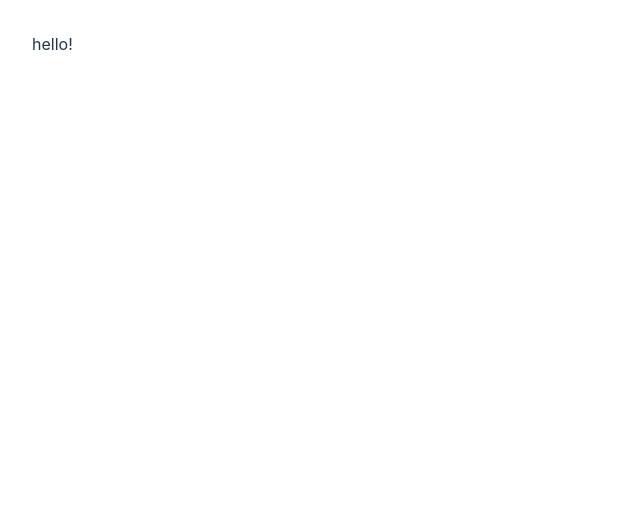
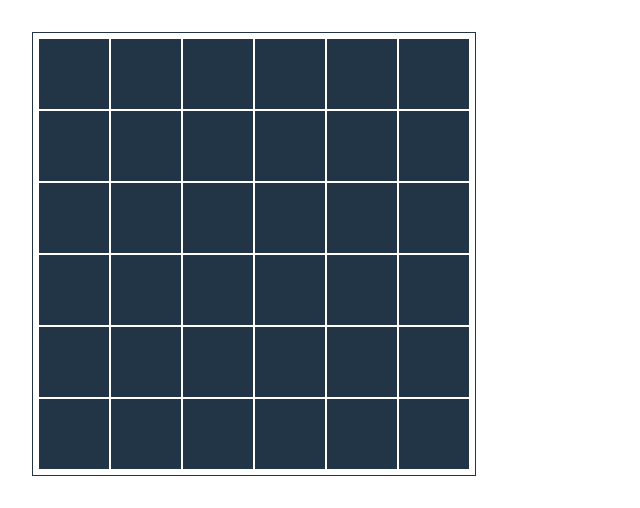
Before and after one commit to limbonalim/Home-Work-54, a React (Vite) app: page / in a window 1280 px wide. Shown: the top 508 px of the page, without its empty margins (0-640 px from the left). Built offline with nearby package versions, Linux system fonts and the light colour scheme.

Commit message:
Add Square and Board component

```diff
--- /dev/null
+++ b/src/components/Board/Board.css
@@ -0,0 +1,8 @@
+.Board{
+  padding: 5px;
+  border: 1px solid;
+  display: flex;
+  flex-wrap: wrap;
+  width: 432px;
+  height: 432px;
+}
--- /dev/null
+++ b/src/components/Board/Board.tsx
@@ -0,0 +1,15 @@
+import React from 'react';
+import './Board.css';
+
+interface Props extends React.PropsWithChildren {
+}
+
+const Board: React.FC<Props> = ({test, children}) => {
+  return (
+    <div className="Board">
+      {children}
+    </div>
+  );
+};
+
+export default Board;
--- /dev/null
+++ b/src/components/Square/Square.css
@@ -0,0 +1,14 @@
+.Square {
+  width: 70px;
+  height: 70px;
+  background: #213547;
+  margin: 1px;
+}
+
+.Square:hover {
+  background: #535bf2;
+}
+
+.Square .active {
+  background: #f9f9f9;
+}
--- /dev/null
+++ b/src/components/Square/Square.tsx
@@ -0,0 +1,20 @@
+import React, {MouseEventHandler} from 'react';
+import {Cell} from '../../types';
+import './Square.css';
+
+interface Square extends Cell {
+  showInner: MouseEventHandler;
+}
+const Square: React.FC<Square> = ({hasItem,clicked, showInner}) => {
+  const className = ['Square'];
+  if (clicked) {
+    className.push('active')
+  }
+
+  return (
+    <div className={className.join(' ')} onClick={showInner}>
+    </div>
+  );
+};
+
+export default Square;
--- a/src/containers/App/App.tsx
+++ b/src/containers/App/App.tsx
@@ -1,12 +1,38 @@
+import {useState} from 'react';
+import Board from '../../components/Board/Board.tsx';
+import Square from '../../components/Square/Square.tsx';
+import {Cell} from '../../types';
 import './App.css'
+const createItems = (howMany:number = 36):Cell[] => {
+  const items:Cell[] = [];
+  const random = Math.floor(Math.random() * howMany);
+  for (let i = 0; i < howMany; i++) {
+    let item:Cell = {
+      hasItem: false,
+      clicked: false,
+    };
+    items.push(item);
+  }
+  items[random].hasItem = true;
+  console.log(items)
+  return items;
+};
+const App = () => {
+  const [items, setItems] = useState(createItems());
+  const showInner = (index) => {
 
-function App() {
-
+  };
+  let squareList = null;
+  squareList = items.map((item,index) => {
+    return <Square hasItem={item.hasItem} clicked={item.clicked} showInner={() => showInner(index)}/>;
+  });
   return (
     <div>
-      hello!
+      <Board>
+        {squareList}
+      </Board>
     </div>
-  )
-}
+  );
+};
 
 export default App
--- /dev/null
+++ b/src/types.d.ts
@@ -0,0 +1,4 @@
+export interface Cell {
+  hasItem: boolean;
+  clicked: boolean;
+}
--- a/tsconfig.json
+++ b/tsconfig.json
@@ -18,7 +18,8 @@
     "strict": true,
     "noUnusedLocals": true,
     "noUnusedParameters": true,
-    "noFallthroughCasesInSwitch": true
+    "noFallthroughCasesInSwitch": true,
+    "allowSyntheticDefaultImports": true
   },
   "include": ["src"],
   "references": [{ "path": "./tsconfig.node.json" }]
```
